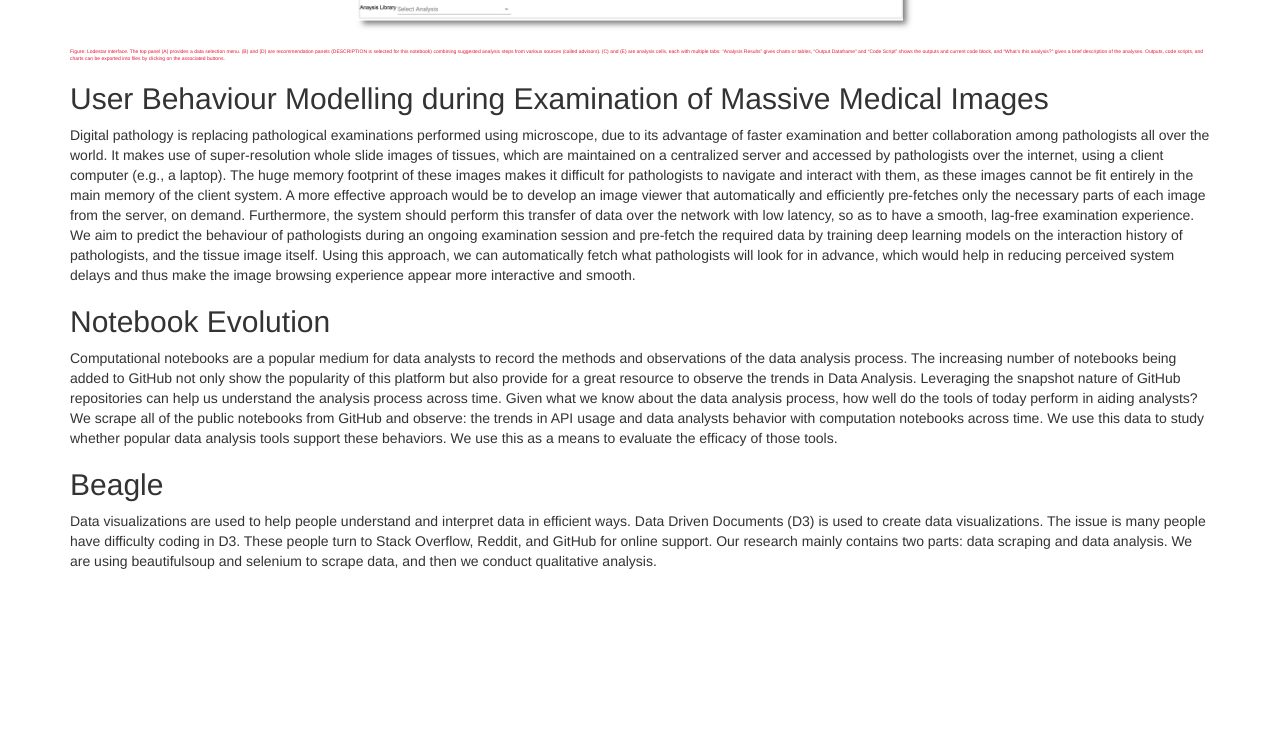
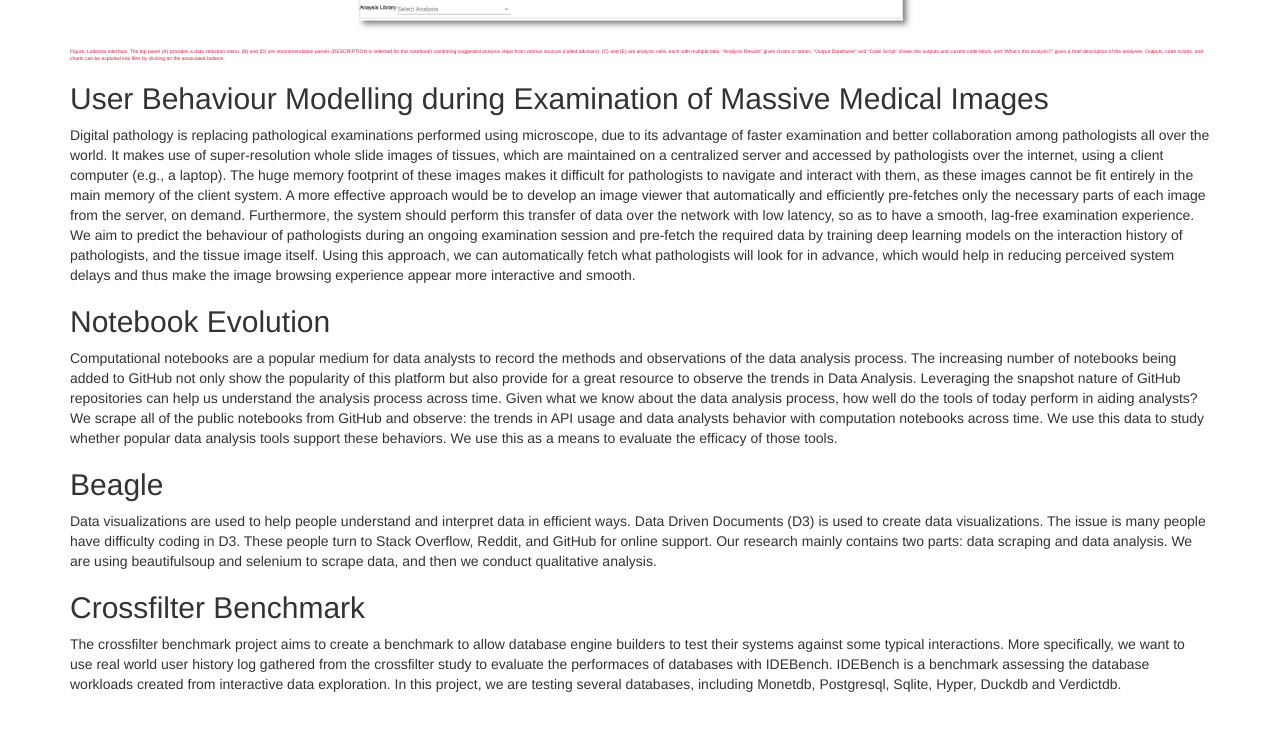
Before and after one commit to leibatt/battle-data-lab, a Jekyll site: the page built from projects.md, in a window 1280 px wide and 900 px high, scrolled down 1530 px. Shown: the top 731 px of the window. Built offline with Jekyll 4.4.1, drawn with Linux system fonts in a browser that asks for light colours.

Commit message:
add crossfilter benchmar project

```diff
--- a/projects.md
+++ b/projects.md
@@ -40,3 +40,12 @@ title: Our Projects
         </div>
     </div>
 </div>
+
+<div class="project-items">
+    <div class="project-item">
+        <div class="project-item-des">
+            <h2 class="project-name">Crossfilter Benchmark</h2>
+	    The crossfilter benchmark project aims to create a benchmark to allow database engine builders to test their systems against some typical interactions. More specifically, we want to use real world user history log gathered from the crossfilter study to evaluate the performaces of databases with IDEBench. IDEBench is a benchmark assessing the database workloads created from interactive data exploration. In this project, we are testing several databases, including Monetdb, Postgresql, Sqlite, Hyper, Duckdb and Verdictdb.
+        </div>
+    </div>
+</div>
```
Also changed, not shown: about.md (+13 -0 lines), public/yukun.jpg (added).
